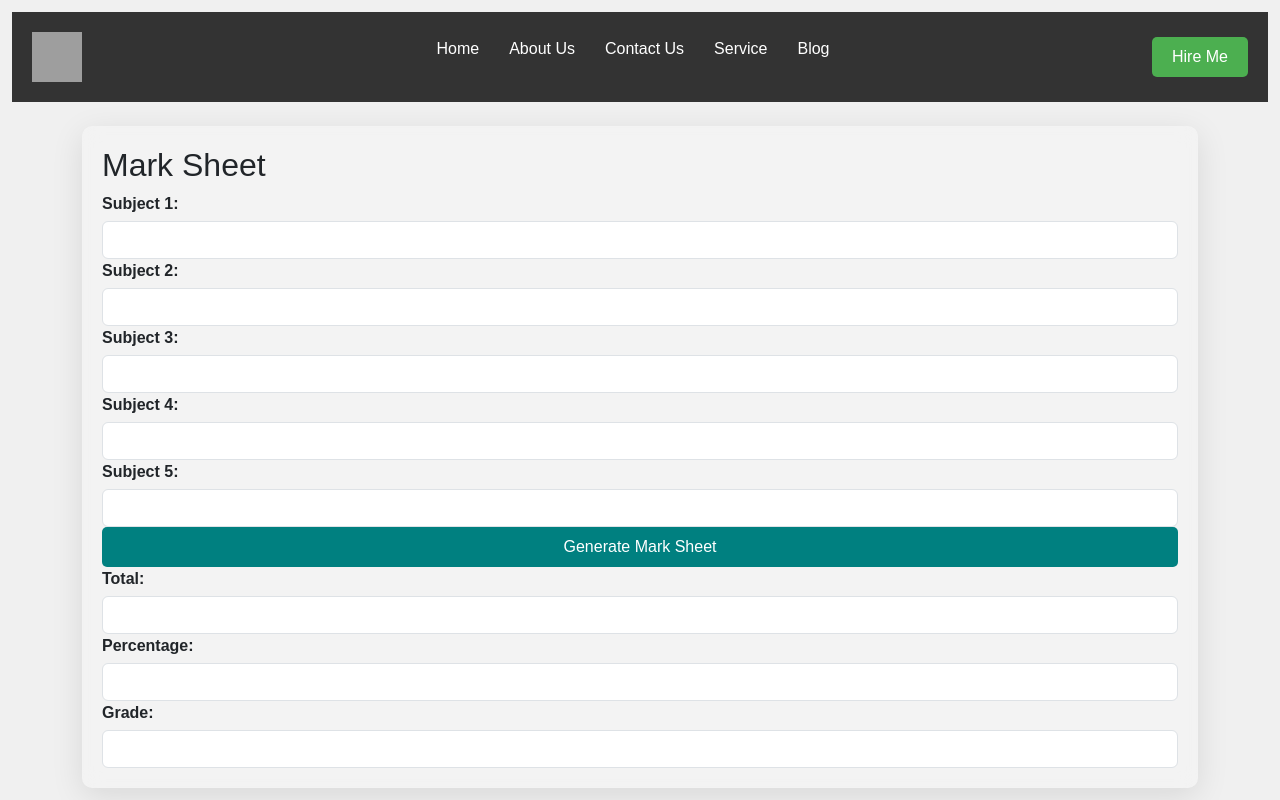
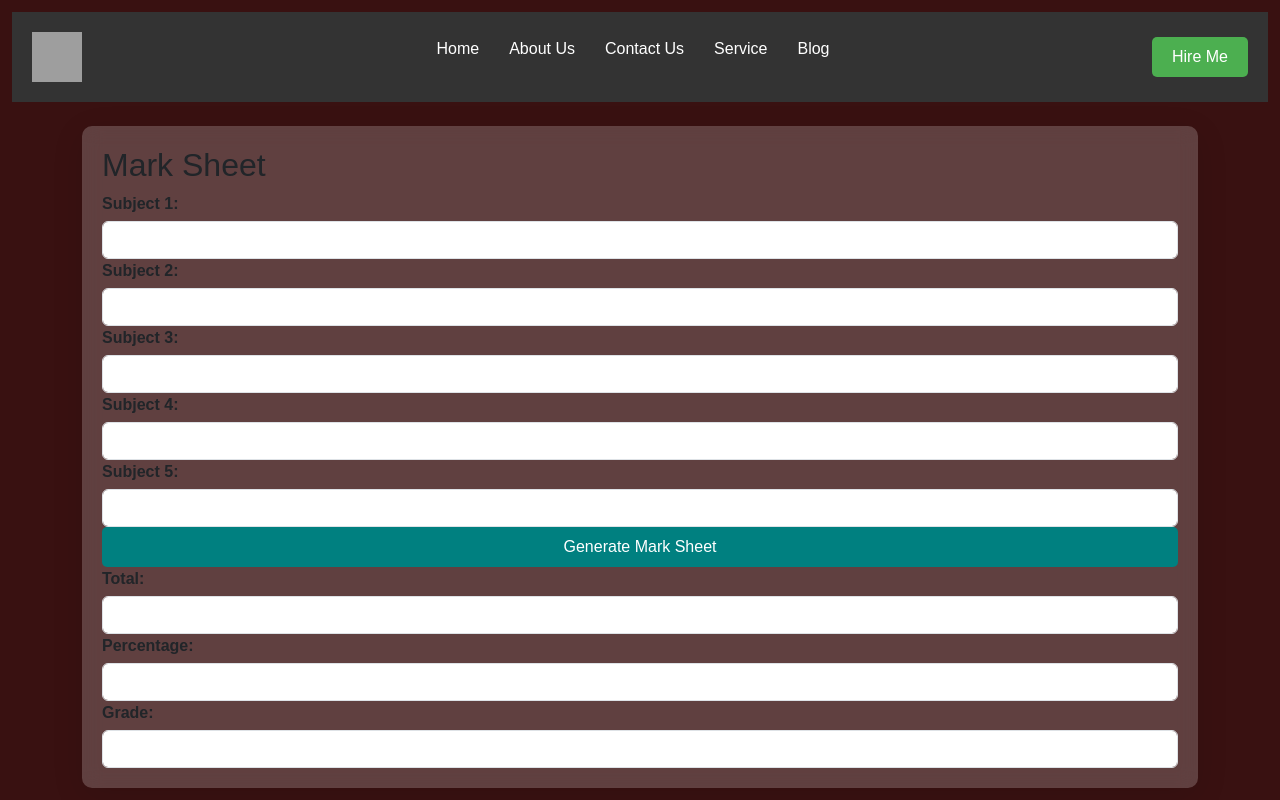
Before and after one commit to ershahidnabi/refresh-with-django, a Django app: page /marksheet/ in a window 1280 px wide. Run offline with Django 4.2, Linux system fonts and the light colour scheme; some libraries are stand-ins or nearby versions; grey boxes are pictures that could not be loaded.

Commit message:
finished

```diff
--- a/templates/marksheet.html
+++ b/templates/marksheet.html
@@ -14,7 +14,7 @@ load static
             justify-content: center;
             align-items: center;
             height: 100vh;
-            background-color: #f0f0f0;
+            background-color: #391111;
             margin: 0;
         }
 
```
